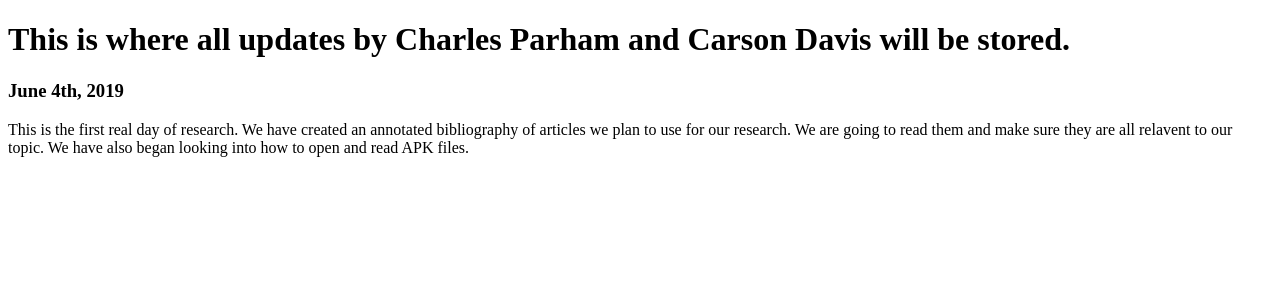
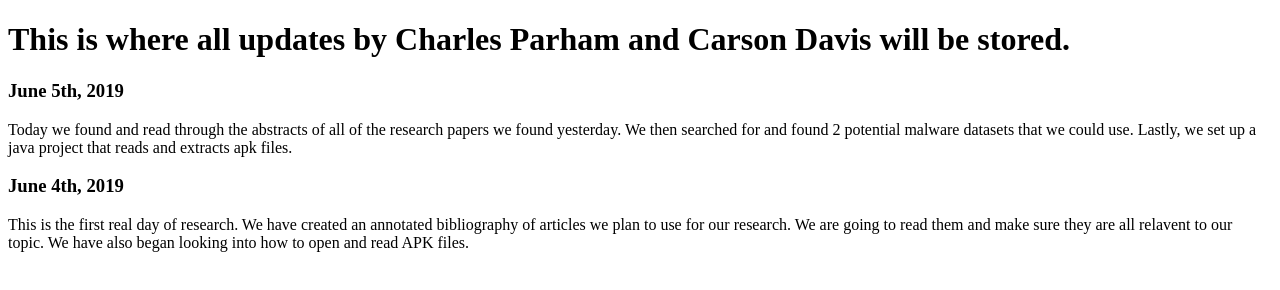
Before and after one commit to CarsonRDavis/CarsonRDavis.github.io, a plain HTML site: page index.html in a window 1280 px wide. Drawn offline with Linux system fonts and the light colour scheme.

Commit message:
Update for June 5th 2019

```diff
--- a/index.html
+++ b/index.html
@@ -10,6 +10,14 @@
 
 <body>
     <h1>This is where all updates by Charles Parham and Carson Davis will be stored.</h1>
+
+    <h3>June 5th, 2019</h3>
+    <p>
+        Today we found and read through the abstracts of all of the research papers we found yesterday. We
+        then searched for and found 2 potential malware datasets that we could use. Lastly, we set up a java project
+        that reads and extracts apk files.
+    </p>
+
     <h3>June 4th, 2019</h3>
     <p>
         This is the first real day of research. We have created an annotated bibliography of
```
